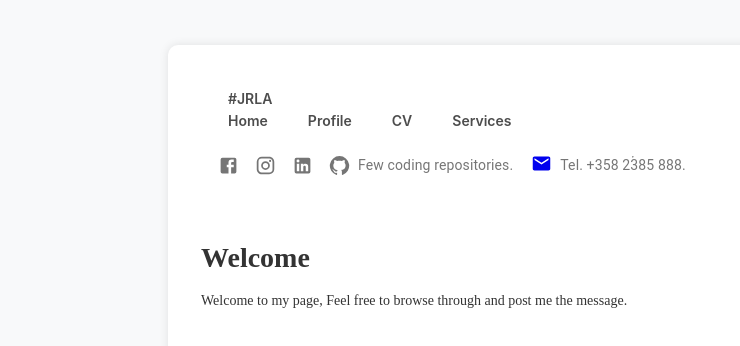
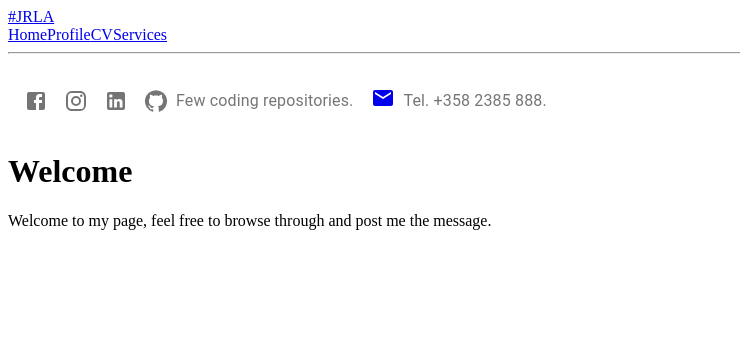
Before and after one commit to JouniR68/CV, a React (Vite) app: page / in a window 1280 px wide. Shown: the top 346 px of the page, without its empty margins (0-740 px from the left). Built offline with nearby package versions, Linux system fonts and the light colour scheme; no server answers.

Commit message:
Resolution adjustments

```diff
--- a/src/components/Home.jsx
+++ b/src/components/Home.jsx
@@ -1,18 +1,19 @@
-import { useState } from 'react'
-import MyLocation from './MyLocation';
+import { useEffect, useState } from 'react'
+//import MyLocation from './MyLocation';
 import "../index.css"
 export default function Home() {
   const [isMobileDpi, setMobileDpi] = useState(false);
 
-  const welcomeText = "Welcome to my pages, Check out my services and resumes."
-  const mobileText = "Welcome to my page, Feel free to browse through and post me the message."
+  const welcomeText = "Welcome to my pages, check out my services and resumes."
+  const mobileText = "Welcome to my page, feel free to browse through and post me the message."
 
   const handleText = () => {
-    if (window.matchMedia('(min-resolution: 510dpi)')) {
+    if (window.matchMedia('(min-resolution: 250dpi)')) {
       setMobileDpi(true)
     }
   }
 
+  useEffect(() => {handleText},[])
 
   return (
     <>
--- a/src/components/Profile.jsx
+++ b/src/components/Profile.jsx
@@ -1,6 +1,5 @@
 import JsonData from "../../data/datapkg.json";
 import { Outlet } from "react-router-dom";
-//import MyLocation from "./MyLocation";
 
 export default function Education() {
   let i = 0;
--- a/src/index.css
+++ b/src/index.css
@@ -1,4 +1,4 @@
-@media only screen and (max-resolution: 249dpi) {
+@media only screen and (max-resolution: 249dpi) and (min-width: 768) {
   * {
     box-sizing: border-box;
   }
```
